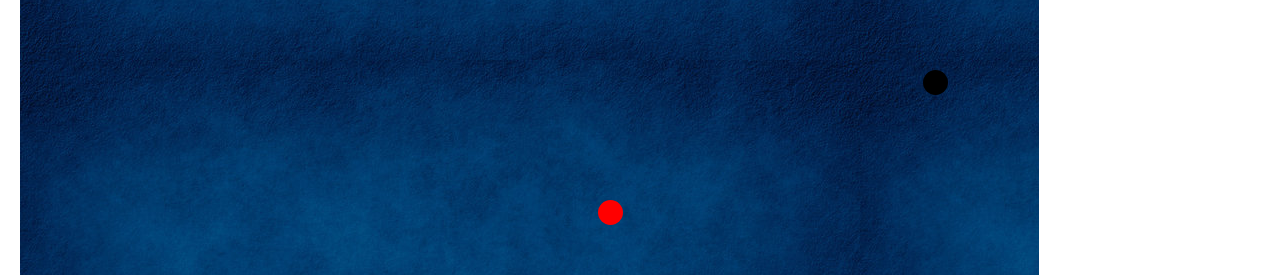
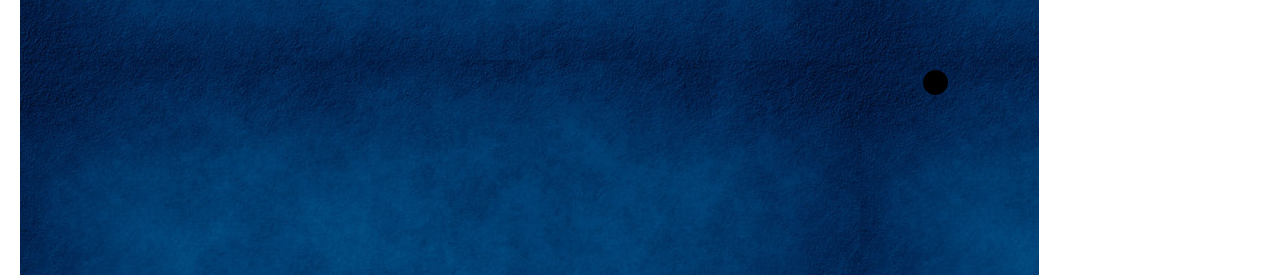
Before and after one commit to mherhunanyan/ball-bouncer-react, a React (Create React App) app: page / in a window 1280 px wide. Shown: the part 320-595 px from the top of the page. Built offline with nearby package versions, Linux system fonts and the light colour scheme.

Commit message:
fix bugs

```diff
--- a/src/Constants.js
+++ b/src/Constants.js
@@ -10,6 +10,6 @@ export const {
     BOARDSIZE: { width: 80, height: 15, additionalSize: 8 },
     BALLSIZE: { width: 25, height: 25 },
     BALL_COLOR: ['red', 'blue', 'black'],
-    GAME_FINISH_TIME: 5000,
+    GAME_FINISH_TIME: 120000,
     FORMATTEDTIME: '02:00',
 };
--- a/src/components/card/Card.jsx
+++ b/src/components/card/Card.jsx
@@ -16,7 +16,6 @@ export const Card = (props) => {
     const { setPoint } = props;
     const cb = useRef(() => {});
     const cb2 = useRef(() => {});
-    // const pointRef = useRef(0); // 2 way
     const boardPositionRef = useRef(0);
     const [balls, setBalls] = useState([]);
     const [boardPosition, setBoardPosition] = useState(0);
@@ -46,8 +45,13 @@ export const Card = (props) => {
     };
 
     useEffect(() => {
-        const intervalId = setInterval(cb.current, 1000);
-        const intervalId2 = setInterval(cb2.current, 80);
+        let time1 = 0;
+        const intervalId = setInterval(() => {
+            time1++;
+
+            cb.current(time1)
+        }, 1000);
+        const intervalId2 = setInterval(() => cb2.current(), 80);
         const timeoutId = setTimeout(() => {
             clearInterval(intervalId);
         }, GAME_FINISH_TIME);
@@ -62,9 +66,8 @@ export const Card = (props) => {
     }, []);
 
     useEffect(() => {
-        let tikTime = 1;
-        cb.current = () => {
-            if (tikTime % 5 === 0 || tikTime % 5 > 2) {
+        cb.current = (time) => {
+            if (time % 5 === 0 || time % 5 > 2) {
                 setBalls((prevBalls) => [
                     ...prevBalls,
                     {
@@ -78,12 +81,10 @@ export const Card = (props) => {
                     },
                 ]);
             }
-            tikTime++;
         };
 
         cb2.current = () => {
-            setBalls((prevBalls) =>
-                prevBalls.reduce((newBalls, ball) => {
+            const tazaSharik = balls.reduce((newBalls, ball) => {
                 const maxTop = CARDSIZE.height;
                 const { ballTop, ballLeft, ballColor } = ball;
                 const increasedTop = ballTop + 10;
@@ -94,25 +95,26 @@ export const Card = (props) => {
                             BOARDSIZE.height -
                             BOARDSIZE.additionalSize &&
                     ballTop < maxTop &&
-                        ballLeft >=
-                            boardPositionRef.current - BALLSIZE.width / 2 &&
+                    ballLeft >= boardPositionRef.current - BALLSIZE.width / 2 &&
                     ballLeft <= boardPositionRef.current + BOARDSIZE.width
                 ) {
                     // this point i want to increase user points
-                        // setPoint((prevPoint) => prevPoint + 10); // 1 way
-                        // pointRef.current += 10; // 2 way
+                    setPoint((prevPoint) => prevPoint + 10); // 1 way
                     return newBalls;
                 } else if (ballTop === maxTop) {
                     return newBalls;
                 } else {
+                    console.log(ballTop);
                     newBalls.push({
                         ...ball,
                         ballTop: ballTop >= maxTop ? ballTop : increasedTop,
                     });
                     return newBalls;
                 }
-                }, []),
-            );
+            }, []);
+
+            setBalls(tazaSharik)
+            // setPoint()
         };
     });
 
```
Lines whose indentation alone changed are shown as unchanged.
